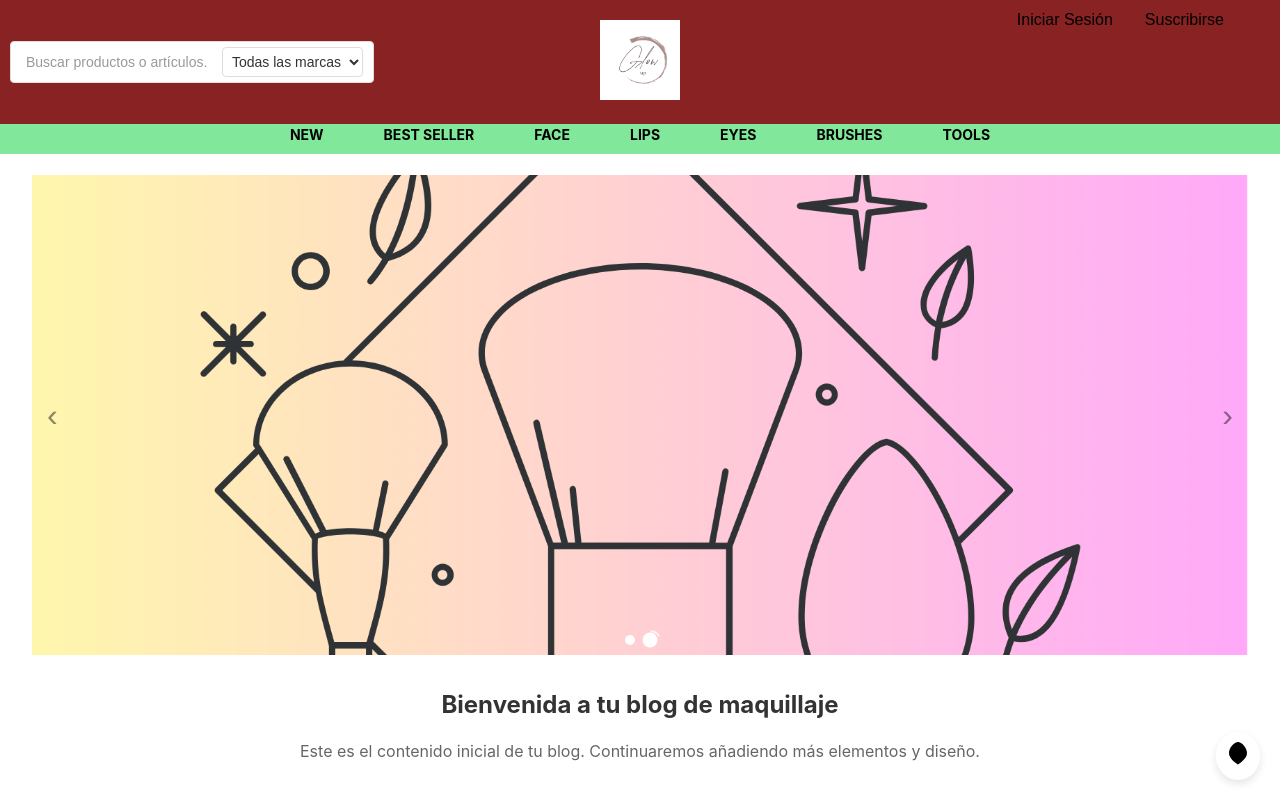
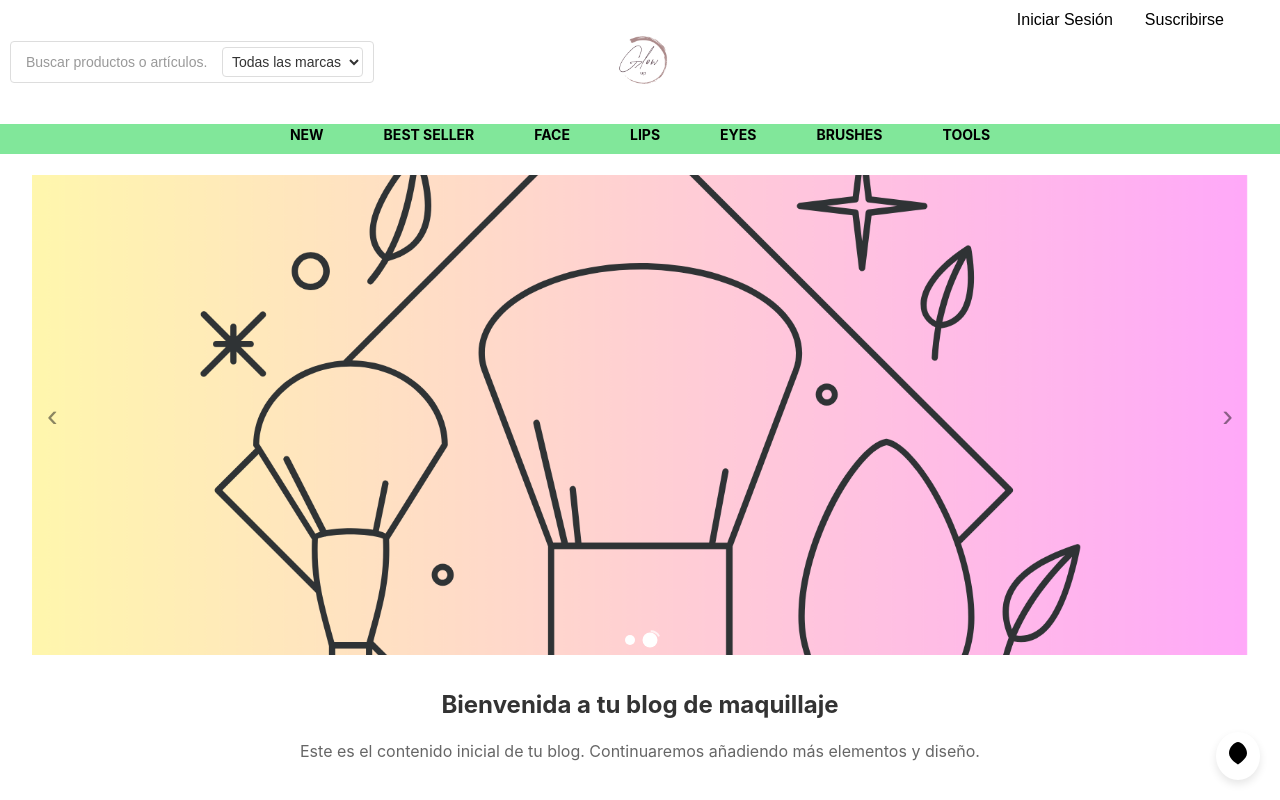
Before and after one commit to Elenah1118/blog, a React (Create React App) app: page / in a window 1280 px wide. Shown: the top 800 px of the page. Built offline with nearby package versions, Linux system fonts and the light colour scheme.

Commit message:
codigo funcionando con el buscador incluido, antes de cambiar estructura de la pagina

```diff
--- a/src/App.js
+++ b/src/App.js
@@ -8,7 +8,6 @@ import MainContent from './Components/MainContent/MainContent';
 import PostList from './Components/PostList/PostList';
 import AppAdvantages from './Components/AppAdvantages/AppAdvantages';
 import Footer from './Components/Footer/Footer';
-import useSearchFilter from './hooks/useSearchFilter';
 import '@fortawesome/fontawesome-free/css/all.min.css';
 import ChatIcon from './Components/ChatIcon/ChatIcon'; // Importa el componente ChatIcon
 
@@ -19,24 +18,17 @@ import carouselImage2 from './assets/images/Maquillaje.png';
 
 function App() {
 
-  // Usa el hook para manejar el filtrado de publicaciones
-  const { searchTerm, setSearchTerm, selectedCategory, setSelectedCategory } = useSearchFilter();
   const images = [ carouselImage, carouselImage2];
 
   return (
     <div className="App">
       {/* Cabecera superior con logo y botones */}
-      <Header
-        searchTerm={searchTerm}
-        setSearchTerm={setSearchTerm}
-        selectedCategory={selectedCategory}
-        setSelectedCategory={setSelectedCategory}
-      />
+      <Header />
       <Navbar/>
       <Carousel images={images}/>
        <MainContent />
-      <PostList searchTerm={searchTerm} selectedCategory={selectedCategory} />
-      <AppAdvantages/>
+       <PostList />
+       <AppAdvantages/>
       <ChatIcon /> {/* Renderiza el ícono del chat */}
       <Footer />
     </div>
--- a/src/Components/Header/Header.css
+++ b/src/Components/Header/Header.css
@@ -2,7 +2,7 @@
 .top-bar {
   width: 100%; /* Ocupa todo el ancho */
   height: auto;
-  background-color: rgb(137, 34, 34); /* Fondo blanco */
+  background-color: rgb(255, 255, 255); /* Fondo blanco */
   padding: 20px 0; /* Espaciado vertical amplio en la parte superior */
   display: flex;
   justify-content: center; /* Centra el contenido horizontalmente */
--- a/src/Components/PostList/PostList.js
+++ b/src/Components/PostList/PostList.js
@@ -2,7 +2,7 @@
 import React from 'react';
 import './PostList.css';
 
-const PostList = ({ searchTerm, selectedCategory }) => {
+const PostList = ({ searchTerm = '', selectedCategory = '' }) => {
   // Lista de publicaciones de ejemplo con categorías
   const posts = [
     { id: 1, title: 'Post Title 1', category: 'ojos', image: 'https://upload.wikimedia.org/wikipedia/commons/2/2c/MAQUILLAJE.jpg', description: 'Discover the latest beauty secrets and expert tips to elevate your style.' },
@@ -11,9 +11,9 @@ const PostList = ({ searchTerm, selectedCategory }) => {
     // Puedes agregar más publicaciones según tu necesidad
   ];
 
-  // Filtra las publicaciones según el término de búsqueda y la categoría seleccionada
+  // Filtra las publicaciones de forma segura
   const filteredPosts = posts.filter((post) =>
-    (post.title.toLowerCase().includes(searchTerm.toLowerCase())) &&
+    (!searchTerm || post.title.toLowerCase().includes(searchTerm.toLowerCase())) &&
     (selectedCategory ? post.category === selectedCategory : true)
   );
 
--- a/src/Components/SearchBar/SearchBar.js
+++ b/src/Components/SearchBar/SearchBar.js
@@ -1,8 +1,11 @@
 // src/Components/SearchBar/SearchBar.js
 import React from 'react';
 import './SearchBar.css';
+import useSearchFilter from '../../hooks/useSearchFilter'; // Importa el hook
 
-const SearchBar = ({ searchTerm, setSearchTerm, selectedBrand, setSelectedBrand }) => {
+const SearchBar = () => {
+  const { searchTerm, setSearchTerm, selectedBrand, setSelectedBrand } = useSearchFilter();
+
   return (
     <div className="search-bar">
       <input
--- a/src/hooks/useSearchFilter.js
+++ b/src/hooks/useSearchFilter.js
@@ -2,17 +2,17 @@
 import { useState } from 'react';
 
 const useSearchFilter = () => {
-  const [searchTerm, setSearchTerm] = useState('');
+  const [searchTerm, setSearchTerm] = useState(''); // Asegura que tenga un valor por defecto
   const [selectedCategory, setSelectedCategory] = useState('');
-  const [selectedBrand, setSelectedBrand] = useState(''); // Nuevo estado para la marca
+  const [selectedBrand, setSelectedBrand] = useState(''); // Estado para la marca
 
   return {
-    searchTerm,
+    searchTerm: searchTerm || '', // Asegura que siempre tenga un string
     setSearchTerm,
-    selectedCategory,
+    selectedCategory: selectedCategory || '', // Asegura que siempre tenga un string
     setSelectedCategory,
-    selectedBrand, // Incluye el estado de la marca en el retorno
-    setSelectedBrand, // Devuelve la función para actualizar la marca
+    selectedBrand: selectedBrand || '', // Asegura que siempre tenga un string
+    setSelectedBrand,
   };
 };
 
```
